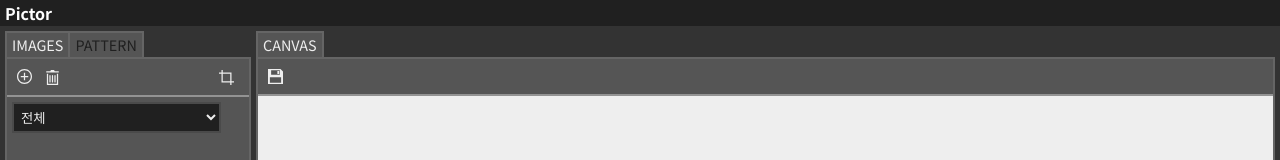
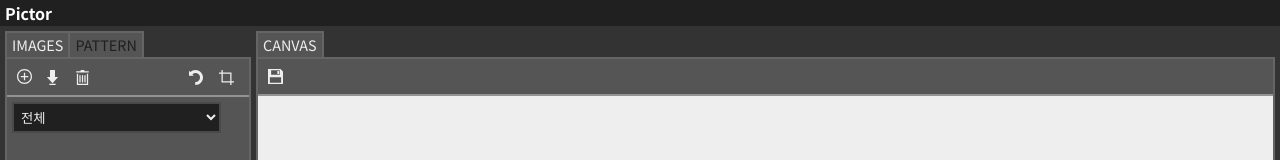
Before and after one commit to danbiilee/Pictor, a React (Create React App) app: page / in a window 1280 px wide. Shown: the top 160 px of the page. Built offline with nearby package versions, Linux system fonts and the light colour scheme.

Commit message:
[FEAT] : 다운로드 기능 추가
closed #3

```diff
--- a/src/components/common/FileUploader.js
+++ b/src/components/common/FileUploader.js
@@ -43,7 +43,7 @@ const FileUploader = () => {
   };
 
   return (
-    <Label htmlFor="file" aria-label="이미지 업로드">
+    <Label htmlFor="file" aria-label="업로드">
       <FileInput type="file" id="file" name="file" onChange={handelFile} ref={fileRef} />
       <SVG
         width="15"
--- a/src/components/common/Select.js
+++ b/src/components/common/Select.js
@@ -18,11 +18,9 @@ const Select = ({ data, onChange }) => {
     selectRef.current.size = 5;
   };
   const handleBlur = () => {
-    console.log('blur');
     selectRef.current.size = 1;
   };
   const handleChange = () => {
-    //resetSize();
     selectRef.current.blur();
   };
   useEffect(() => {
--- a/src/components/container/ImagesContainer.js
+++ b/src/components/container/ImagesContainer.js
@@ -85,6 +85,8 @@ const ImagesContainer = () => {
     [selectedList, dispatch],
   );
 
+  const onReset = () => setSelectedList([]);
+
   const onDelete = () => {
     dispatch(deletePicture(selectedList));
     dispatch(clearSelectedPictures());
@@ -95,6 +97,22 @@ const ImagesContainer = () => {
       dispatch(changeCanvasMode('clear'));
     }
     setSelectedList([]);
+  };
+
+  const onDownload = () => {
+    if (!selectedList.length) {
+      alert('⚠ 이미지를 선택해주세요 ⚠');
+      return;
+    }
+    if (selectedList.length > 1) {
+      alert('⚠ 한번에 하나의 이미지만 다운로드할 수 있습니다 ⚠');
+      return;
+    }
+
+    const link = document.createElement('a');
+    link.href = pictures.find(p => p.id === selectedList[0]).src;
+    link.download = 'awesome pictor.jpg';
+    link.click();
   };
 
   const onCrop = () => {
@@ -111,7 +129,10 @@ const ImagesContainer = () => {
       <TopButtons>
         <ButtonInner>
           <FileUploader />
-          <Button padding="5px" margin="0 5px 0 0" onClick={onDelete} aria-label="이미지 삭제">
+          <Button padding="5px" margin="0 5px 0 0" onClick={onDownload} aria-label="다운로드">
+            <SVG width="15" height="15" path="M16 11h5l-9 10-9-10h5v-11h8v11zm1 11h-10v2h10v-2z" />
+          </Button>
+          <Button padding="5px" margin="0 5px 0 0" onClick={onDelete} aria-label="삭제">
             <SVG
               width="15"
               height="15"
@@ -120,7 +141,14 @@ const ImagesContainer = () => {
           </Button>
         </ButtonInner>
         <ButtonInner>
-          <Button padding="5px" margin="0 5px 0 0" onClick={onCrop} aria-label="이미지 자르기">
+          <Button padding="5px" margin="0 5px 0 0" onClick={onReset} aria-label="선택 초기화">
+            <SVG
+              width="15"
+              height="15"
+              path="M18.885 3.515c-4.617-4.618-12.056-4.676-16.756-.195l-2.129-2.258v7.938h7.484l-2.066-2.191c2.82-2.706 7.297-2.676 10.073.1 4.341 4.341 1.737 12.291-5.491 12.291v4.8c3.708 0 6.614-1.244 8.885-3.515 4.686-4.686 4.686-12.284 0-16.97z"
+            />
+          </Button>
+          <Button padding="5px" margin="0 5px 0 0" onClick={onCrop} aria-label="자르기">
             <SVG
               width="15"
               height="15"
--- a/src/components/container/PatternsContainer.js
+++ b/src/components/container/PatternsContainer.js
@@ -52,12 +52,12 @@ const SettingsContainer = () => {
 
   return (
     <>
-      <TopButtons>
+      <TopButtons flex="flex-end">
         <Button padding="5px" margin="0 5px 0 0" onClick={onReset} aria-label="설정 초기화">
           <SVG
             width="15"
             height="15"
-            path="M2.458 9.012c-.297.947-.458 1.955-.458 3 0 5.52 4.481 10 10 10 5.52 0 10-4.48 10-10 0-5.519-4.48-10-10-10-2.121 0-4.083.668-5.703 1.796l1.703 2.204h-6.58l1.935-6.012 1.718 2.223c1.958-1.389 4.346-2.211 6.927-2.211 6.623 0 12 5.377 12 12s-5.377 11.988-12 11.988-12-5.365-12-11.988c0-1.036.132-2.041.379-3h2.079zm10.35-3.012c.292.821.375 1.346 1.01 1.609.637.264 1.073-.052 1.854-.423l1.142 1.142c-.373.787-.687 1.218-.423 1.854.262.634.784.716 1.609 1.009v1.617c-.816.29-1.347.375-1.61 1.01-.264.636.052 1.071.424 1.853l-1.142 1.142c-.79-.375-1.219-.687-1.85-.424-.639.265-.723.793-1.014 1.611h-1.616c-.292-.821-.375-1.347-1.01-1.61-.637-.264-1.072.052-1.854.423l-1.142-1.142c.366-.771.689-1.212.423-1.854-.263-.635-.793-.719-1.609-1.009v-1.617c.817-.29 1.346-.373 1.609-1.009.264-.637-.051-1.07-.423-1.854l1.142-1.142c.788.374 1.218.687 1.854.423.635-.263.719-.792 1.01-1.609h1.616zm-.808 8c-1.105 0-2-.896-2-2 0-1.105.895-2.001 2-2.001 1.104 0 2 .896 2 2.001 0 1.104-.896 2-2 2z"
+            path="M18.885 3.515c-4.617-4.618-12.056-4.676-16.756-.195l-2.129-2.258v7.938h7.484l-2.066-2.191c2.82-2.706 7.297-2.676 10.073.1 4.341 4.341 1.737 12.291-5.491 12.291v4.8c3.708 0 6.614-1.244 8.885-3.515 4.686-4.686 4.686-12.284 0-16.97z"
           />
         </Button>
       </TopButtons>
--- a/src/components/layout/tabPanel/TopButtons.js
+++ b/src/components/layout/tabPanel/TopButtons.js
@@ -3,15 +3,15 @@ import styled from 'styled-components';
 
 const Wrapper = styled.div`
   display: flex;
-  justify-content: space-between;
+  justify-content: ${props => (props.flex ? props.flex : 'space-between')};
   align-items: center;
   padding: 5px;
   border-bottom: 2px solid var(--border-light-gray);
 `;
 
-const TopButtons = ({ children }) => {
+const TopButtons = ({ flex, children }) => {
   //console.log('TopButtons');
-  return <Wrapper>{children}</Wrapper>;
+  return <Wrapper flex={flex}>{children}</Wrapper>;
 };
 
 export default TopButtons;
--- a/src/components/parts/Canvas.js
+++ b/src/components/parts/Canvas.js
@@ -29,7 +29,6 @@ const Canvas = ({ setMyCanvas }) => {
 
   // 캔버스 사이즈 변경
   const handleResize = () => {
-    console.log('handleResize', wrapperRef.current.offsetWidth);
     setCanvasSize({
       width: wrapperRef.current.offsetWidth,
       height: wrapperRef.current.offsetHeight - 1,
@@ -69,12 +68,12 @@ const Canvas = ({ setMyCanvas }) => {
     // myCanvas 생성
     const cropImgSrc = drawnPicture ? pictures.find(pic => pic.id === drawnPicture).src : null;
     my.current = new MyCanvas(wrapperRef.current, canvasRef.current, ctx.current, cropImgSrc);
-    my.current.initCropImage(); // 이미지 초기화
+    my.current.initImage(); // 이미지 초기화
     setMyCanvas(my.current);
 
     switch (canvasMode) {
       case 'crop':
-        console.log('crop!!!!');
+        //console.log('crop!!!!');
         my.current.drawnImg.onload = function () {
           my.current.drawImage(1.0);
         };
@@ -84,11 +83,11 @@ const Canvas = ({ setMyCanvas }) => {
         my.current.canvas.addEventListener('mousedown', mousedownRef.current);
         break;
       case 'pattern':
-        console.log('pattern!!!!');
+        //console.log('pattern!!!!');
         my.current.makePattern(properties);
         break;
       case 'clear':
-        console.log('clear!!!!');
+        //console.log('clear!!!!');
         // clear canvas
         my.current.clear();
         break;
```
Also changed, not shown: src/lib/myCanvas.js, src/lib/myPattern.js.
